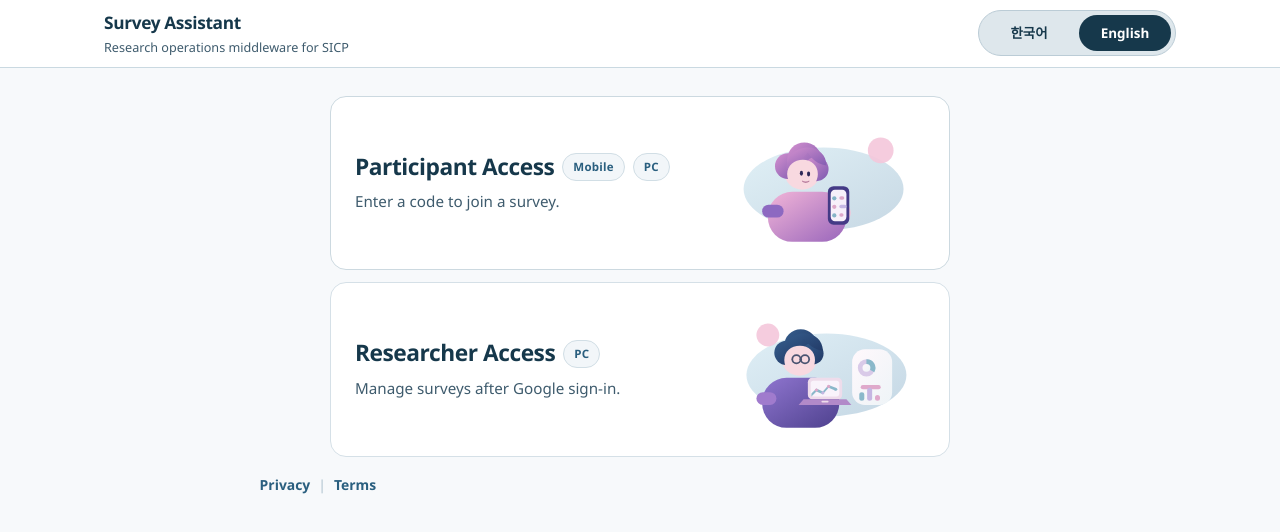
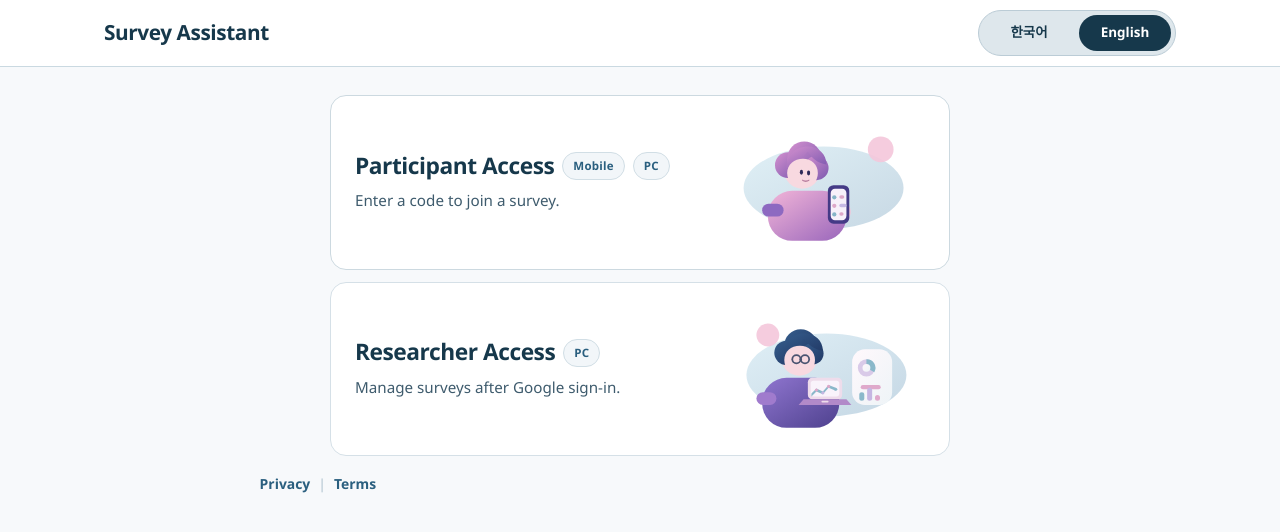
Before and after one commit to yes-U-can/survey-assistant, a Next.js app in the folder apps/web/: page /en in a window 1280 px wide. Shown: the top 532 px of the page. Built offline with nearby package versions, Linux system fonts and the light colour scheme; no server answers.

Commit message:
refactor: simplify header brand treatment

```diff
--- a/apps/web/src/app/globals.css
+++ b/apps/web/src/app/globals.css
@@ -83,22 +83,12 @@ textarea {
   min-width: 0;
 }
 
-.sa-brand-link {
+.sa-brand-title {
   display: inline-block;
-  text-decoration: none;
   font-weight: 800;
-  font-size: 1rem;
-  letter-spacing: -0.01em;
-  color: var(--brand-900);
-}
-
-.sa-app-brand p {
-  margin: 2px 0 0;
-  color: var(--muted-foreground);
-  font-size: 0.82rem;
-  white-space: nowrap;
-  overflow: hidden;
-  text-overflow: ellipsis;
+  font-size: clamp(1.24rem, 1.4vw, 1.5rem);
+  letter-spacing: -0.02em;
+  color: var(--brand-900);
 }
 
 .sa-app-nav {
@@ -1005,13 +995,8 @@ body::after {
   padding-bottom: 10px;
 }
 
-.sa-brand-link {
-  font-size: 1.08rem;
-  letter-spacing: -0.02em;
-}
-
-.sa-app-brand p {
-  font-size: 0.79rem;
+.sa-brand-title {
+  font-size: clamp(1.3rem, 1.5vw, 1.6rem);
 }
 
 .sa-app-nav {
--- a/apps/web/src/components/AppHeader.tsx
+++ b/apps/web/src/components/AppHeader.tsx
@@ -49,7 +49,6 @@ export function AppHeader({ locale, role }: Props) {
     locale === "ko"
       ? {
           brand: "설문조사 도우미",
-          tagline: "서울임상심리연구소 연구 운영 미들웨어",
           back: "이전 화면",
           participant: "설문 응답",
           admin: "연구 관리자",
@@ -62,7 +61,6 @@ export function AppHeader({ locale, role }: Props) {
         }
       : {
           brand: "Survey Assistant",
-          tagline: "Research operations middleware for SICP",
           back: "Back",
           participant: "Respond",
           admin: "Research Admin",
@@ -78,10 +76,7 @@ export function AppHeader({ locale, role }: Props) {
     <header className="sa-app-header">
       <div className="sa-app-header-inner">
         <div className="sa-app-brand">
-          <Link href={`/${locale}`} className="sa-brand-link">
-            {t.brand}
-          </Link>
-          <p>{t.tagline}</p>
+          <span className="sa-brand-title">{t.brand}</span>
         </div>
 
         <nav className="sa-app-nav" aria-label={t.navAria}>
```
